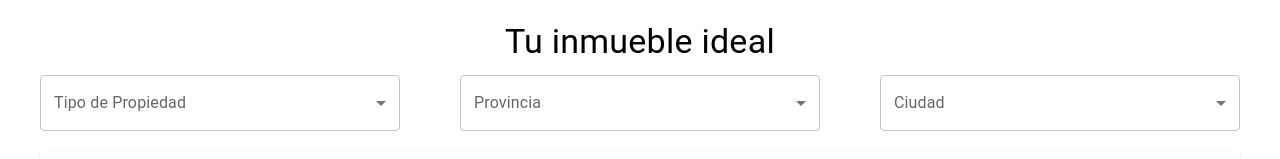
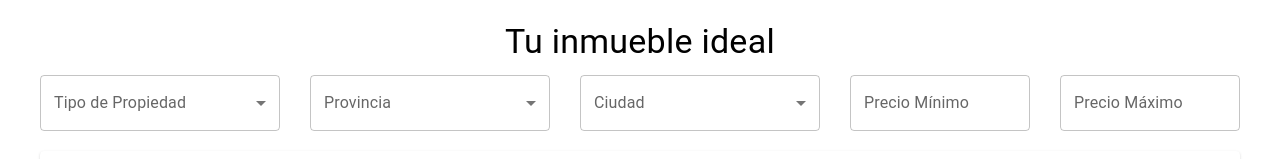
Before and after one commit to No-Country-simulation/S18-23-n-java-react, a React (Vite) app in the folder frontend/rentify/: page / in a window 1280 px wide. Shown: the part 539-698 px from the top of the page. Built offline with nearby package versions, Linux system fonts and the light colour scheme.

Commit message:
front:feat(PropertiesFilter)

```diff
--- a/frontend/rentify/src/components/PropertyList/PropertyList.tsx
+++ b/frontend/rentify/src/components/PropertyList/PropertyList.tsx
@@ -21,11 +21,13 @@ interface PropertyListProps {
 
 const PropertyList: React.FC<PropertyListProps> = ({ properties }) => {
   const [filteredProperties, setFilteredProperties] = useState<Property[]>(properties);
-  const [visibleCount, setVisibleCount] = useState(4); // Inicialmente mostrar 4 propiedades
+  const [visibleCount, setVisibleCount] = useState(4);
   const [filters, setFilters] = useState({
     type: "",
     province: "",
-    city: ""
+    city: "",
+    minPrice: "",
+    maxPrice: ""
   });
 
   useEffect(() => {
@@ -43,8 +45,15 @@ const PropertyList: React.FC<PropertyListProps> = ({ properties }) => {
       filtered = filtered.filter(property => property.city === filters.city);
     }
 
+    if (filters.minPrice) {
+      filtered = filtered.filter(property => property.price >= parseFloat(filters.minPrice));
+    }
+    if (filters.maxPrice) {
+      filtered = filtered.filter(property => property.price <= parseFloat(filters.maxPrice));
+    }
+
     setFilteredProperties(filtered);
-    setVisibleCount(4); // Reiniciar el conteo visible al aplicar filtros
+    setVisibleCount(4);
   }, [filters, properties]);
 
   const handleFilterChange = (e: React.ChangeEvent<HTMLInputElement>) => {
@@ -59,7 +68,7 @@ const PropertyList: React.FC<PropertyListProps> = ({ properties }) => {
   };
 
   const handleLoadMore = () => {
-    setVisibleCount(prev => prev + 4); // Cargar más propiedades
+    setVisibleCount(prev => prev + 4);
   };
 
   return (
@@ -74,7 +83,7 @@ const PropertyList: React.FC<PropertyListProps> = ({ properties }) => {
           name="type"
           value={filters.type}
           onChange={handleFilterChange}
-          style={{ width: '30%' }}
+          style={{ width: '20%' }}
         >
           <MenuItem value="">Todos</MenuItem>
           <MenuItem value="Casa">Casa</MenuItem>
@@ -88,7 +97,7 @@ const PropertyList: React.FC<PropertyListProps> = ({ properties }) => {
           name="province"
           value={filters.province}
           onChange={handleFilterChange}
-          style={{ width: '30%' }}
+          style={{ width: '20%' }}
         >
           <MenuItem value="">Todas</MenuItem>
           <MenuItem value="Buenos Aires">Buenos Aires</MenuItem>
@@ -102,24 +111,48 @@ const PropertyList: React.FC<PropertyListProps> = ({ properties }) => {
           name="city"
           value={filters.city}
           onChange={handleFilterChange}
-          style={{ width: '30%' }}
+          style={{ width: '20%' }}
         >
           <MenuItem value="">Todas</MenuItem>
           <MenuItem value="Lanus">Lanús</MenuItem>
           <MenuItem value="Palermo">Palermo</MenuItem>
           <MenuItem value="Cabildo">Cabildo</MenuItem>
         </TextField>
+
+        <TextField
+          label="Precio Mínimo"
+          name="minPrice"
+          type="number"
+          value={filters.minPrice}
+          onChange={handleFilterChange}
+          style={{ width: '15%' }}
+        />
+
+        <TextField
+          label="Precio Máximo"
+          name="maxPrice"
+          type="number"
+          value={filters.maxPrice}
+          onChange={handleFilterChange}
+          style={{ width: '15%' }}
+        />
       </div>
 
+
+      {filteredProperties.length === 0 ? (
+        <Typography variant="h6" align="center" color="textSecondary">
+          No se encontraron propiedades que coincidan con los filtros seleccionados.
+        </Typography>
+      ) : (
+        <>
           <div style={{ display: 'flex', flexDirection: 'column', gap: '20px', width: '100%' }}>
             {filteredProperties.slice(0, visibleCount).map((property) => (
               <Card key={property.id} style={{ display: 'flex', padding: '10px' }}>
                 <CardMedia
                   component="img"
-              height="170"
                   image={property.image}
                   alt={property.title}
-              style={{ width: '18em' }}
+                  style={{ height: "170px", width: "25em" }}
                 />
                 <CardContent style={{ display: 'flex', flexDirection: 'column', justifyContent: 'center', width: '100%' }}>
                   <Typography variant="h6">{property.title}</Typography>
@@ -144,13 +177,12 @@ const PropertyList: React.FC<PropertyListProps> = ({ properties }) => {
                         Ver Propiedad
                     </Button>
                   </div>
-
                 </CardContent>
               </Card>
             ))}
           </div>
 
-      {visibleCount < filteredProperties.length && ( // Solo mostrar botón si hay más propiedades para cargar
+          {visibleCount < filteredProperties.length && (
             <Button
               variant="contained"
               color="primary"
@@ -160,6 +192,8 @@ const PropertyList: React.FC<PropertyListProps> = ({ properties }) => {
               Cargar más propiedades
             </Button>
           )}
+        </>
+      )}
     </div>
   );
 };
```
Lines whose indentation alone changed are shown as unchanged.
